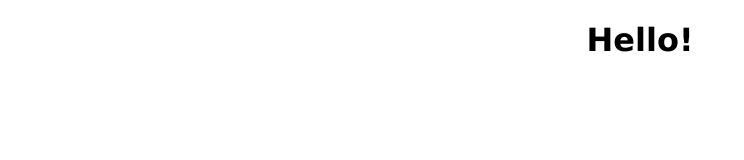
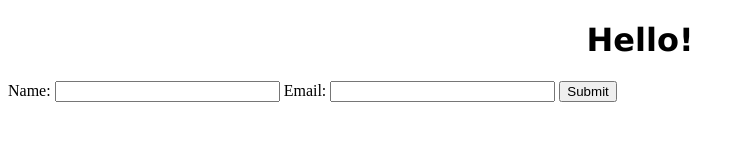
Before and after one commit to karen-lo/VisitMe, a plain HTML site: page index.html in a window 1280 px wide. Shown: the whole page, without its empty margins (0-744 px from the left). Drawn offline with Linux system fonts and the light colour scheme.

Commit message:
added form

```diff
--- a/index.html
+++ b/index.html
@@ -2,4 +2,11 @@
 <html>
 	<link rel="stylesheet" type="text/css" href="index.css">
 	<h1>Hello!</h1>
+	<body>
+		<form action"" method="post" enctype="multipart/form-data">
+			Name: <input type="text" name="name" value="" size="25" maxlength="50"/>
+			Email: <input type="text" name="email" value="" size="25" maxlength="50"/>
+			<input type="submit" name="submit" value="Submit">
+		</form>
+	</body>
 </html>
```
Also changed, not shown: 1 other file.
